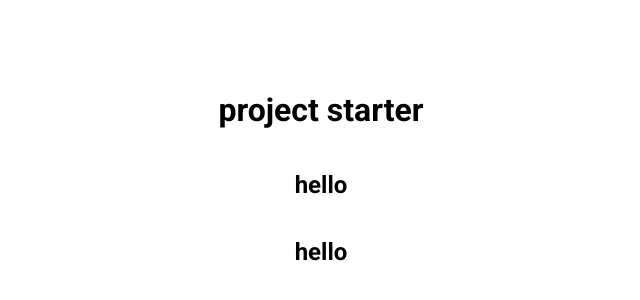
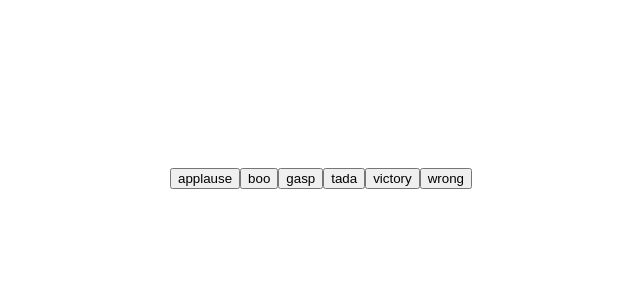
Before and after one commit to IainLR/sound-board, a plain HTML site: page index.html in a window 1280 px wide. Shown: the part 222-522 px from the top of the page, without its empty margins (319-959 px from the left). Drawn offline with Linux system fonts and the light colour scheme.

Commit message:
javascript to add buttons

```diff
--- a/index.html
+++ b/index.html
@@ -10,12 +10,17 @@
       crossorigin="anonymous"
     /> -->
     <link rel="stylesheet" href="style.css" />
-    <title>My Project</title>
+    <title>Sound Board</title>
   </head>
   <body>
-    <h1>project starter</h1>
-    <h2>hello</h2>
-    <h2>hello</h2>
+    <audio id="applause" src="sounds/applause.mp3"></audio>
+    <audio id="boo" src="sounds/boo.mp3"></audio>
+    <audio id="gasp" src="sounds/gasp.mp3"></audio>
+    <audio id="tada" src="sounds/tada.mp3"></audio>
+    <audio id="victory" src="sounds/victory.mp3"></audio>
+    <audio id="wrong" src="sounds/wrong.mp3"></audio>
+
+    <div id="buttons"></div>
     <script src="script.js"></script>
   </body>
 </html>
--- a/script.js
+++ b/script.js
@@ -0,0 +1,10 @@
+const sounds = ['applause', 'boo', 'gasp', 'tada', 'victory', 'wrong']
+
+sounds.forEach((sound) => {
+  const btn = document.createElement('button')
+  btn.classList.add('btn')
+
+  btn.innerText = sound
+
+  document.getElementById('buttons').appendChild(btn)
+})
```
